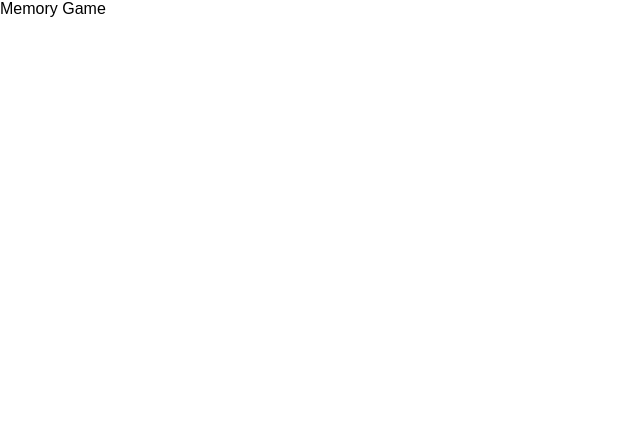
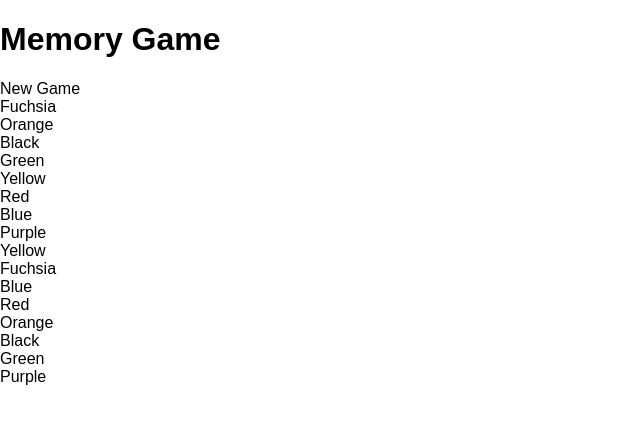
Before and after one commit to impomales/Memory-Game, a React (Create React App) app: page / in a window 1280 px wide. Shown: the top 424 px of the page, without its empty margins (0-640 px from the left). Built offline with nearby package versions, Linux system fonts and the light colour scheme.

Commit message:
initialize game with set of colors

```diff
--- a/src/App.js
+++ b/src/App.js
@@ -1,12 +1,51 @@
 import React, { Component } from 'react';
+import Header from './Header';
+import Card from './Card';
 import './App.css';
 
 class App extends Component {
+  constructor(props) {
+    super(props);
+    this.state = {
+      cards: this.getCards()
+    };
+
+    this.getCards = this.getCards.bind(this);
+  }
+
+  // returns an array of color pairs in random order.
+  getCards() {
+    let cards = [];
+    let colors = this.props.colors.concat(this.props.colors);
+    const NUM_CARDS = colors.length * 2;
+
+    for (let i = 0; i < NUM_CARDS; i++) {
+      let randomIndx = Math.floor(Math.random() * colors.length);
+      cards.push(colors[randomIndx]);
+      colors.splice(randomIndx, 1);
+    }
+    return cards;
+  }
+
   render() {
+    const cards = this.state.cards.map((card, index) => (
+      <Card key={index} card={card}/>
+    ));
+
     return (
-      <div>Memory Game</div>
+      <div>
+        <Header />
+        { cards }
+      </div>
     );
   }
 }
 
+App.defaultProps = {
+  colors: [
+    "Black","Blue","Red","Green",
+    "Orange","Fuchsia","Purple","Yellow"
+  ]
+};
+
 export default App;
--- /dev/null
+++ b/src/Card.js
@@ -0,0 +1,5 @@
+import React from 'react';
+
+const Card = (props) => (<div>{props.card}</div>);
+
+export default Card;
--- /dev/null
+++ b/src/Header.js
@@ -0,0 +1,5 @@
+import React from 'react';
+
+const Header = (props) => (<div><h1>Memory Game</h1><a>New Game</a></div>);
+
+export default Header;
```
Also changed, not shown: src/Card.css (added), src/Header.css (added).
